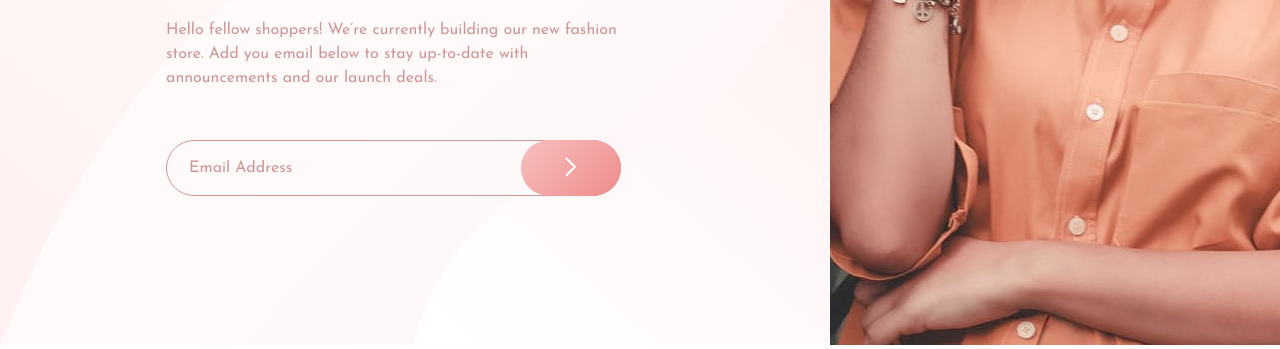
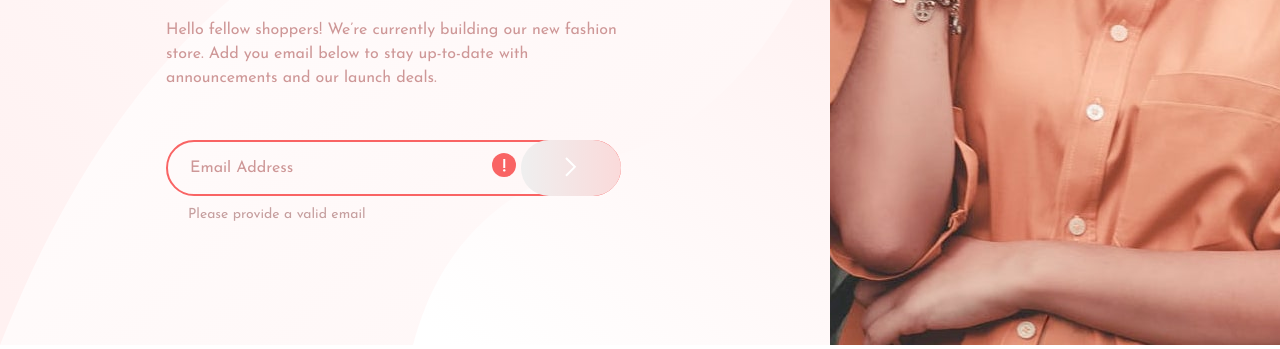
Before and after one commit to KaioDelmondes/FrontWeb, a plain HTML site: page Iniciante/base-apparel-coming-soon-master/index.html in a window 1280 px wide. Both pictures are taken after a click on the button 571 px from the left and 623 px from the top of the page. Shown: the part 455-804 px from the top of the page. Drawn offline with Linux system fonts and the light colour scheme.

Commit message:
Modelo flexbox concluído com validação de formulário.

```diff
--- a/Iniciante/base-apparel-coming-soon-master/index.html
+++ b/Iniciante/base-apparel-coming-soon-master/index.html
@@ -9,8 +9,6 @@
   <link href="https://fonts.googleapis.com/css2?family=Josefin+Sans:wght@300;400;600&display=swap" rel="stylesheet">
 
   <link rel="stylesheet" href="./style.css">
-
-  <script src="script.js"></script>
 
   <link rel="icon" type="image/png" sizes="32x32" href="./images/favicon-32x32.png">
 
@@ -40,12 +38,16 @@
             announcements and our launch deals.
           </p>
         </div>
-        <div id="email-space">
-          <input name="email-input" type="text" placeholder="Email Address">
-          <button onclick="invalid()">
-            <img src="./images/icon-arrow.svg" alt="Submit">
-          </button>
-        </div>
+        <form id="email-space" action="">
+          <input id="email-input" class="valid-input" type="text" placeholder="Email Address">
+          <div>
+            <img id="error-icon" src="./images/icon-error.svg" alt="">
+            <button id="signin-btn" type="button" class="valid-btn">
+              <img src="./images/icon-arrow.svg" alt="Submit">
+            </button>
+          </div>
+          <span id="error-msg"></span>
+        </form>
       </div>
     </div>
 
@@ -56,4 +58,5 @@
   </div>
 
 </body>
+<script src="main.js"></script>
 </html>
--- /dev/null
+++ b/Iniciante/base-apparel-coming-soon-master/main.js
@@ -0,0 +1,34 @@
+const signBtn = document.getElementById('signin-btn');
+
+signBtn.addEventListener("click", (e) => {
+    e.preventDefault();
+
+    validateEmail();
+});
+
+function validateEmail () {
+    const rg = /^(([^<>()\[\]\\.,;:\s@"]+(\.[^<>()\[\]\\.,;:\s@"]+)*)|(".+"))@((\[[0-9]{1,3}\.[0-9]{1,3}\.[0-9]{1,3}\.[0-9]{1,3}])|(([a-zA-Z\-0-9]+\.)+[a-zA-Z]{2,}))$/;
+    const emailInput = document.getElementById('email-input');
+    const errorIcon = document.getElementById('error-icon');
+    const errorMsg = document.getElementById('error-msg');
+
+    if (!rg.test(emailInput.value)) {
+        addErrorStyle('Please provide a valid email');
+    } else {
+        removeErroStyle();
+    }
+
+    function addErrorStyle(errorMsgValue) {
+        errorIcon.style.display = "inline";
+        errorMsg.innerHTML = errorMsgValue;
+        emailInput.classList.add('invalid-input');
+        signBtn.classList.add('invalid-btn')
+    }
+
+    function removeErroStyle() {
+        errorIcon.style.display = "none";
+        errorMsg.innerHTML = '';
+        emailInput.classList.remove('invalid-input');
+        signBtn.classList.remove('invalid-btn');
+    }
+}
--- a/Iniciante/base-apparel-coming-soon-master/script.js
+++ /dev/null
@@ -1,3 +0,0 @@
-function invalid () {
-    const inputText = document.getElementsByName('email-input');
-}
--- a/Iniciante/base-apparel-coming-soon-master/style.css
+++ b/Iniciante/base-apparel-coming-soon-master/style.css
@@ -45,28 +45,59 @@ body {
     position: relative;
 }
 
-#email-space > input{
+#email-input{
     width: 100%;
     height: 100%;
     background-color: transparent;
     font-family: 'Josefin Sans', sans-serif;
     font-size: 1rem;
+    border-radius: 28px;
 }
-#email-space > input[type="text" i]{
+#email-input[type="text" i]{
     padding-left: 22px;
 }
-#email-space > input::placeholder {
+#email-input::placeholder {
     color: hsla(360, 36%, 70%, 1);
 }
 
-#email-space > button {
+.valid-input {
+    border: hsla(360, 36%, 70%, 1) 1px solid;
+}
+
+#email-space > div {
+    display: inline;
     position: absolute;
+    top: 0;
     right: 0;
     height: 100%;
+}
+
+#error-icon {
+    display: none;
+}
+
+#error-msg {
+    color: hsla(360, 26%, 70%, 1);
+    font-size: .875rem;
+    margin-left: 22px;
+}
+
+#signin-btn {
     border: none;
+    height: 100%;
+}
+
+.invalid-input {
+    border: 2px solid #F96464;
+}
+
+.valid-btn {
     background-image: linear-gradient(135deg,hsl(0, 80%, 86%), hsl(0, 74%, 74%));
 }
 
+.invalid-btn {
+    background-image: linear-gradient(270deg, #FADADA 0%, rgba(250, 200, 200, 0) 100%);
+}
 
 @media only screen and (max-width: 1440px){
     #presentation-space > div {
@@ -89,18 +120,18 @@ body {
 
     #email-space {
         margin-top: 50px;
+        margin-bottom: 10px;
         width: 455px;
         height: 56px;
     }
 
-    #email-space > input {
+    #signin-btn {
         border-radius: 28px;
-        border: hsla(360, 36%, 70%, 1) 1px solid;
+        width: 100px;
     }
 
-    #email-space > button {
-        border-radius: 28px;
-        width: 100px;
+    #email-input {
+        margin-bottom: 10px;
     }
 }
 
@@ -153,13 +184,13 @@ body {
         height: 48px;
     }
 
-    #email-space > input {
-        border-radius: 28px;
-        border: hsla(360, 36%, 70%, 1) 1px solid;
-    }
-
-    #email-space > button {
+    #signin-btn {
         border-radius: 28px;
         width: 64px;
     }
+
+
+    #email-input {
+        margin-bottom: 12px;
+    }
 }
```
